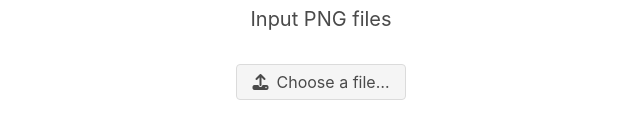
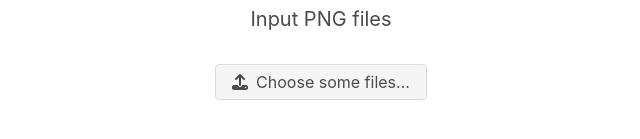
Before and after one commit to poccariswet/apng-maker-wasm, a website built with webpack: page front/index.html in a window 1280 px wide. Shown: the part 173-312 px from the top of the page, 319-959 px from the left. Built offline with nearby package versions, Linux system fonts and the light colour scheme.

Commit message:
[FIX] label sentence

```diff
--- a/front/index.html
+++ b/front/index.html
@@ -33,7 +33,7 @@
                   <i class="fas fa-upload"></i>
                 </span>
                 <span class="file-label">
-                  Choose a file…
+                  Choose some files...
                 </span>
               </span>
             </label>
```
